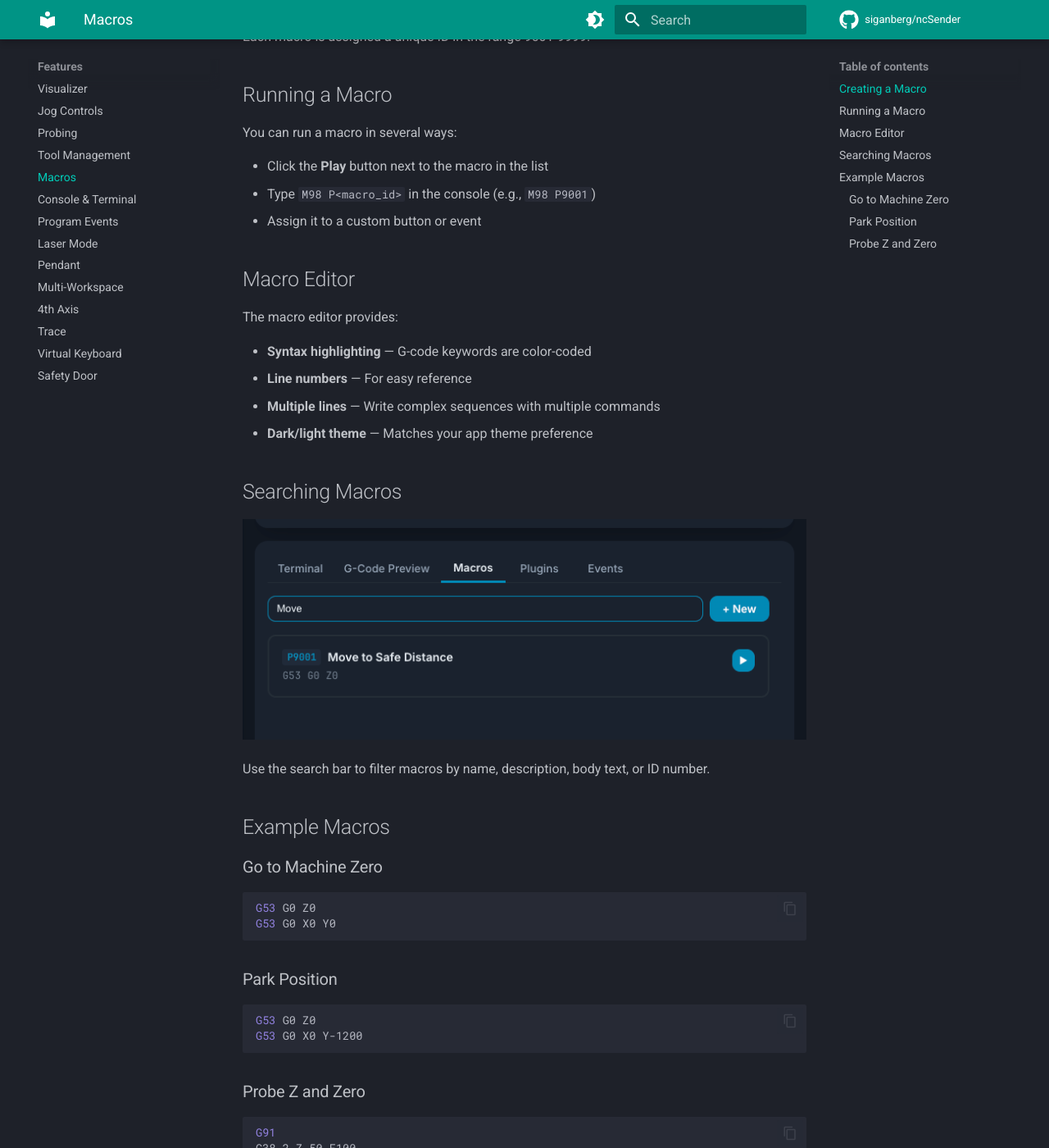
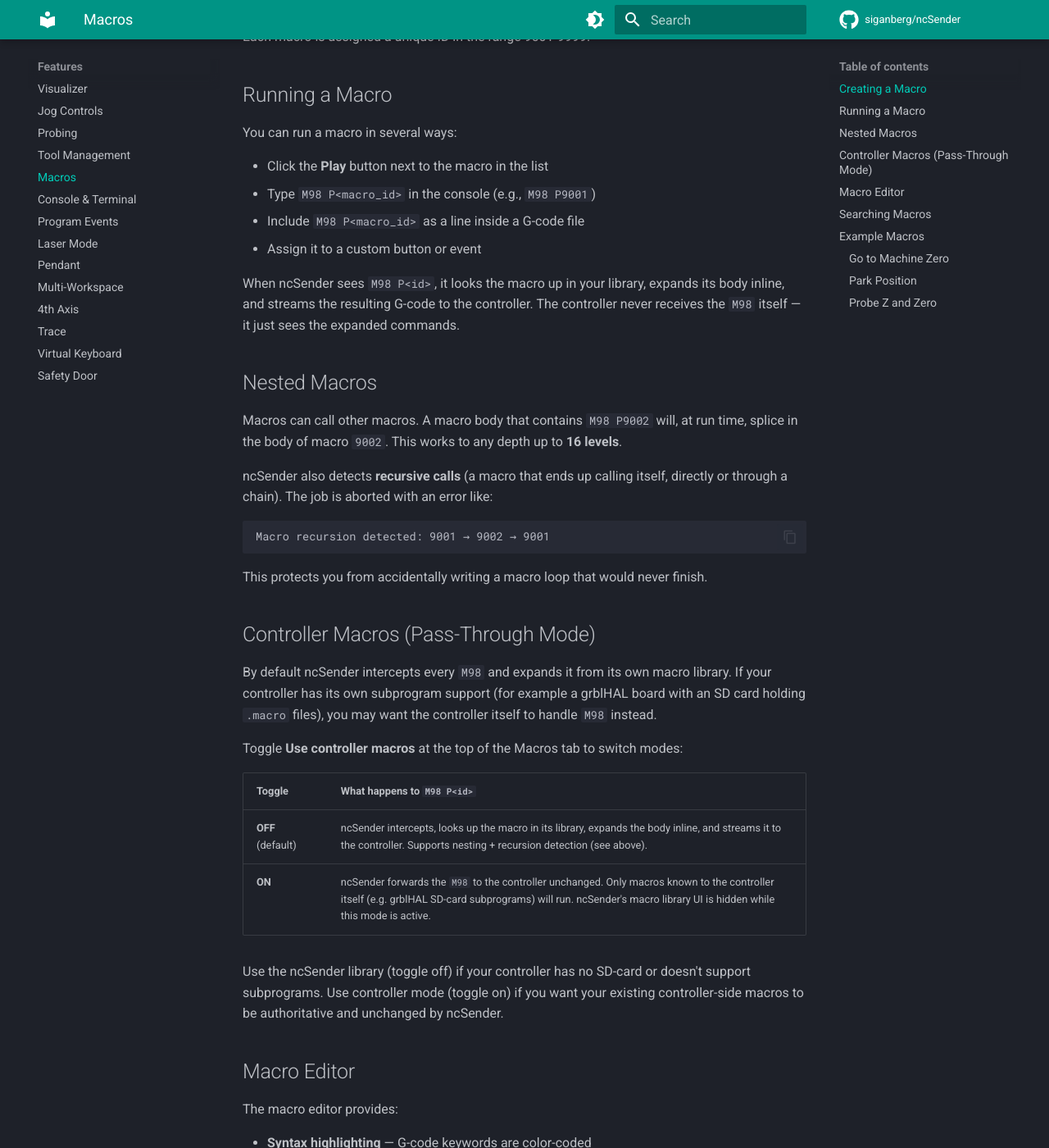
Before and after one commit to siganberg/ncSender.manual, an MkDocs documentation site: the page built from docs/features/macros.md, in a window 1280 px wide and 1400 px high, scrolled down 1061 px. Shown: the whole window at 82% size. Built offline with MkDocs 1.6.1 and Material for MkDocs 9.7.7, drawn with Linux system fonts in a browser that asks for light colours; comment, search, counter and statistics services are not loaded.

Commit message:
Macros: document M98 expansion + 'Use controller macros' toggle
Cover what ncSender now does when it sees `M98 P<id>`: inline body
expansion, nested-macro support up to 16 levels deep, recursion
detection. Plus the new Controller Macros pass-through mode that
forwards M98 to the controller for boards with their own subprogram
support (e.g. grblHAL SD-card subprograms).

````diff
--- a/docs/features/macros.md
+++ b/docs/features/macros.md
@@ -20,7 +20,50 @@
 
 - Click the **Play** button next to the macro in the list
 - Type `M98 P<macro_id>` in the console (e.g., `M98 P9001`)
+- Include `M98 P<macro_id>` as a line inside a G-code file
 - Assign it to a custom button or event
+
+When ncSender sees `M98 P<id>`, it looks the macro up in your library,
+expands its body inline, and streams the resulting G-code to the
+controller. The controller never receives the `M98` itself — it just
+sees the expanded commands.
+
+## Nested Macros
+
+Macros can call other macros. A macro body that contains
+`M98 P9002` will, at run time, splice in the body of macro `9002`.
+This works to any depth up to **16 levels**.
+
+ncSender also detects **recursive calls** (a macro that ends up
+calling itself, directly or through a chain). The job is aborted with
+an error like:
+
+```
+Macro recursion detected: 9001 → 9002 → 9001
+```
+
+This protects you from accidentally writing a macro loop that would
+never finish.
+
+## Controller Macros (Pass-Through Mode)
+
+By default ncSender intercepts every `M98` and expands it from its
+own macro library. If your controller has its own subprogram support
+(for example a grblHAL board with an SD card holding `.macro` files),
+you may want the controller itself to handle `M98` instead.
+
+Toggle **Use controller macros** at the top of the Macros tab to
+switch modes:
+
+| Toggle | What happens to `M98 P<id>` |
+|---|---|
+| **OFF** (default) | ncSender intercepts, looks up the macro in its library, expands the body inline, and streams it to the controller. Supports nesting + recursion detection (see above). |
+| **ON** | ncSender forwards the `M98` to the controller unchanged. Only macros known to the controller itself (e.g. grblHAL SD-card subprograms) will run. ncSender's macro library UI is hidden while this mode is active. |
+
+Use the ncSender library (toggle off) if your controller has no
+SD-card or doesn't support subprograms. Use controller mode (toggle on)
+if you want your existing controller-side macros to be authoritative
+and unchanged by ncSender.
 
 ## Macro Editor
 
````
